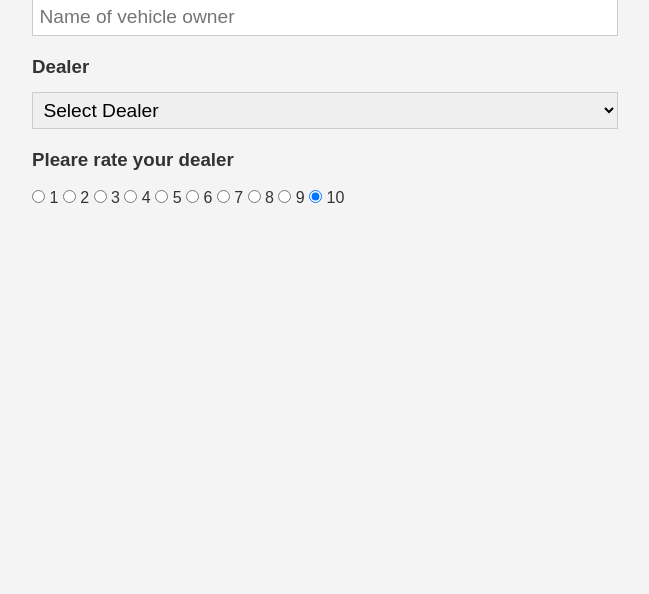
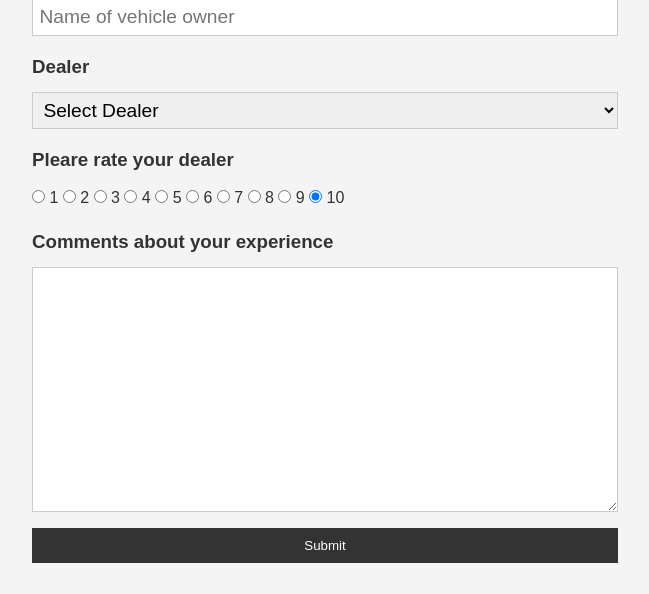
Before and after one commit to python-quach/python-web-app, a Flask app: page / in a window 1280 px wide. Shown: the part 206-800 px from the top of the page, without its empty margins (315-964 px from the left). Run offline with Flask 2, Linux system fonts and the light colour scheme.

Commit message:
add comment section in form

```diff
--- a/templates/index.html
+++ b/templates/index.html
@@ -41,6 +41,16 @@
                 <input type="radio" name="rating" value="9" /> 9
                 <input type="radio" name="rating" value="10" checked /> 10
             </div>
+            <div class="form-group">
+                <h3>Comments about your experience</h3>
+                <textarea
+                    name="comments"
+                    id=""
+                    cols="30"
+                    rows="10">
+                </textarea>
+            </div>
+            <input type="submit" value="Submit" class="btn">
         </form>
     </div>
 </body>
```
